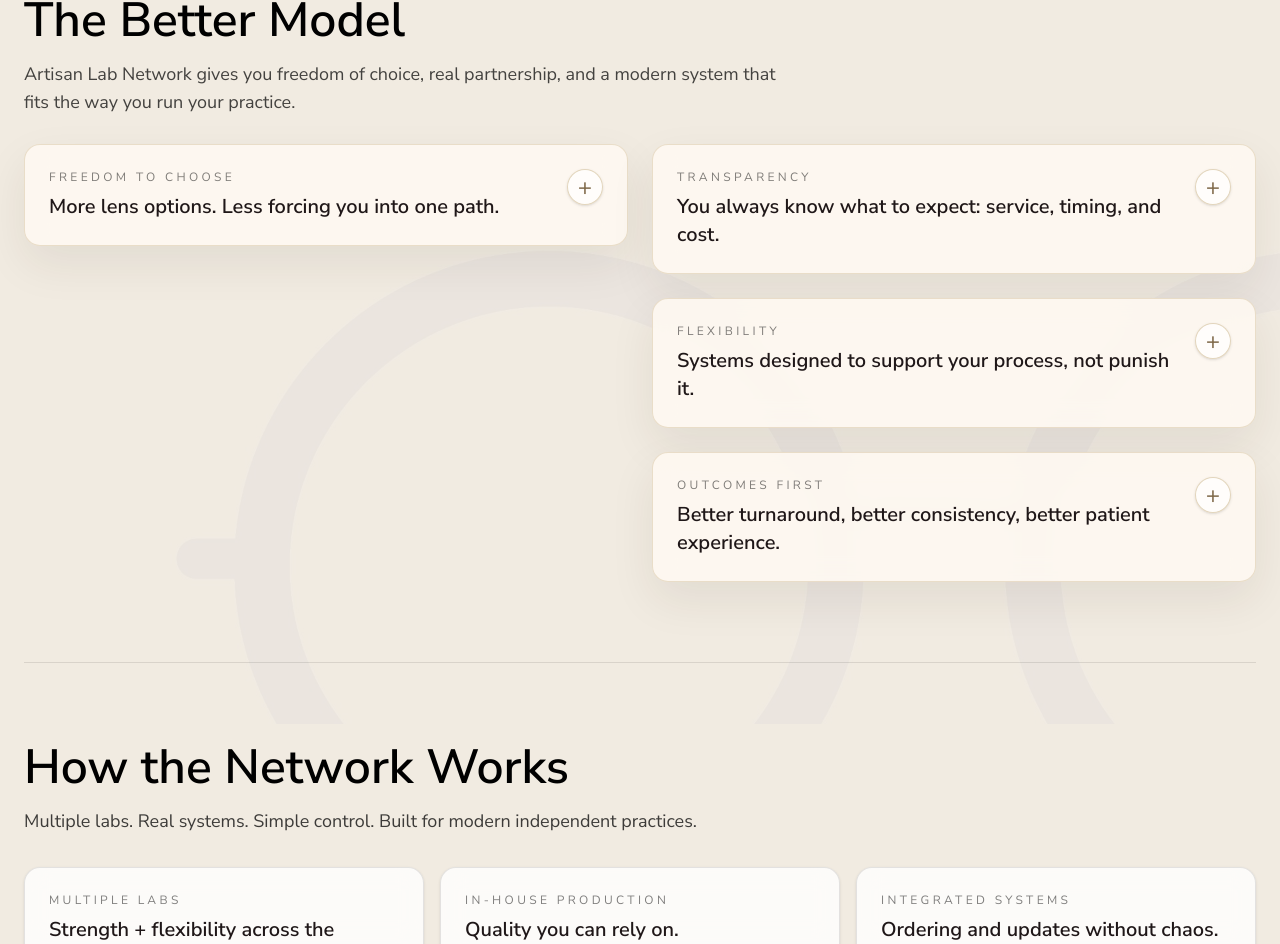
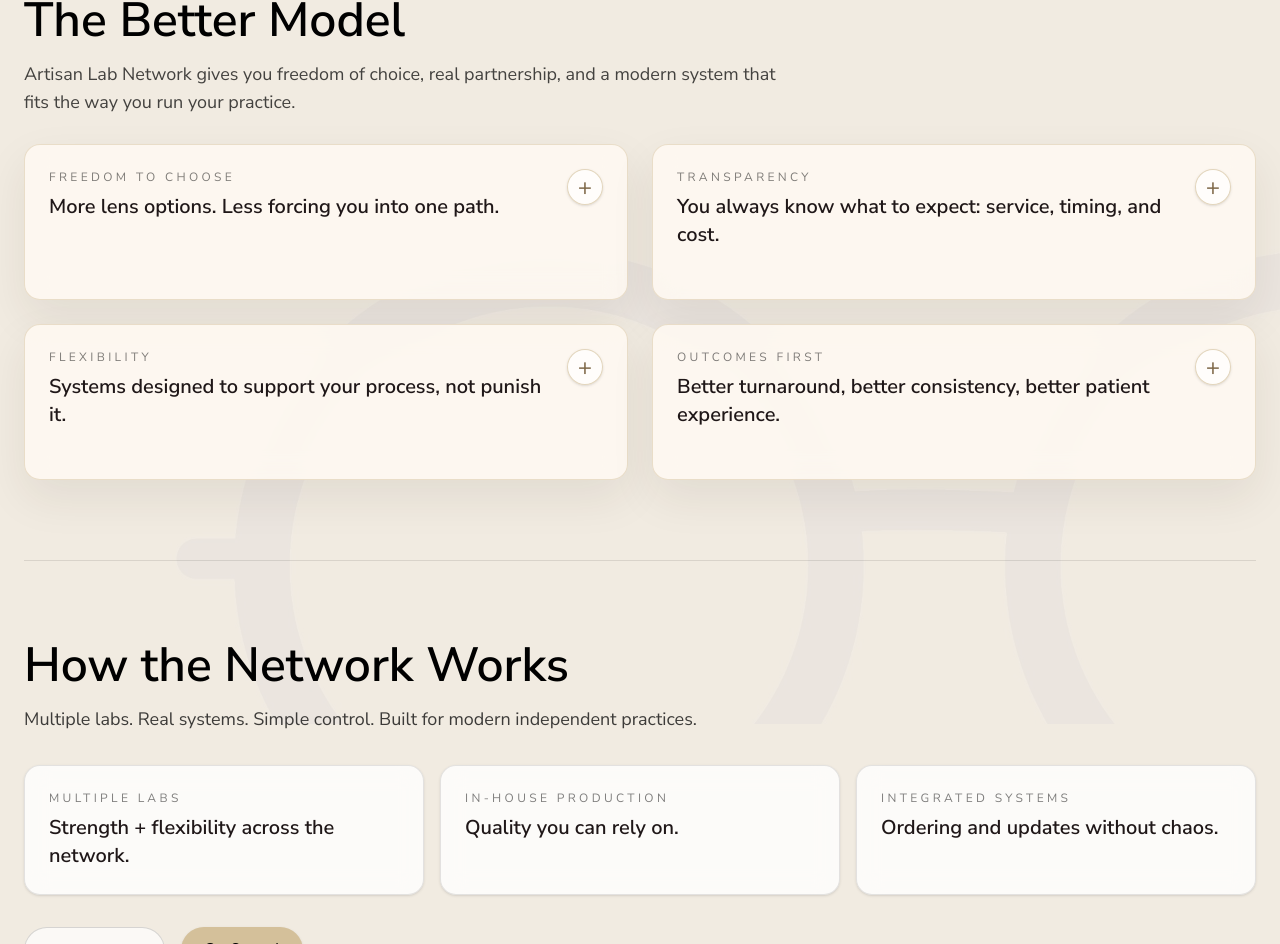
Before and after one commit to jimdayok/artisan-site, a Next.js app: page / in a window 1280 px wide. Shown: the part 1534-2478 px from the top of the page. Built offline with nearby package versions, Linux system fonts and the light colour scheme.

Commit message:
update homepage layout and artisan model

```diff
--- a/app/page.tsx
+++ b/app/page.tsx
@@ -218,7 +218,9 @@
   return (
     <motion.article
       variants={cardReveal}
-      className="rounded-2xl border border-[#d6c3a1]/50 bg-[#fffaf2]/85 p-6 shadow-[0_18px_45px_rgba(49,39,26,0.08)] backdrop-blur-md transition hover:-translate-y-1 hover:border-[#c9b28b] hover:bg-[#fffaf2] hover:shadow-[0_24px_64px_rgba(49,39,26,0.13)]"
+      className={`rounded-2xl border border-[#d6c3a1]/50 bg-[#fffaf2]/85 p-6 shadow-[0_18px_45px_rgba(49,39,26,0.08)] backdrop-blur-md transition hover:-translate-y-1 hover:border-[#c9b28b] hover:bg-[#fffaf2] hover:shadow-[0_24px_64px_rgba(49,39,26,0.13)] ${
+        isOpen ? "" : "min-h-[156px]"
+      }`}
     >
       <button
         type="button"
@@ -252,6 +254,8 @@
             className="overflow-hidden"
           >
             <div className="mt-5 border-t border-[#d6c3a1]/45 pt-5">
+              {card.id !== "transparency" ? (
+                <>
                   {card.expandedTitle ? (
                     <h3 className="text-lg font-semibold text-[#1f1718]">
                       {card.expandedTitle}
@@ -260,6 +264,8 @@
                   <p className="mt-2 text-sm leading-7 text-black/66">
                     {card.expandedBody}
                   </p>
+                </>
+              ) : null}
 
               {card.id === "freedom" ? (
                 <div className="mt-5 grid grid-cols-2 gap-3 md:grid-cols-3 lg:grid-cols-4">
@@ -286,6 +292,37 @@
                       ) : null}
                     </Link>
                   ))}
+                </div>
+              ) : null}
+
+              {card.id === "transparency" ? (
+                <div className="transparency-expanded-content mt-5 rounded-2xl border border-[#d6c3a1]/45 bg-white/72 p-4 shadow-[0_18px_44px_rgba(49,39,26,0.08)] md:p-5">
+                  <div className="transparency-dashboard-header">
+                    <p className="text-xs font-semibold uppercase tracking-[0.28em] text-[#8a7654]">
+                      Transparency
+                    </p>
+                    <h3 className="mt-3 text-2xl font-semibold leading-tight text-[#1f1718] md:text-3xl">
+                      Real numbers. Clear expectations. No surprises.
+                    </h3>
+                    <p className="mt-3 text-sm leading-7 text-[#625b53] md:text-base">
+                      Simple reporting, easy to understand pricing, and service standards your team can track.
+                    </p>
+                  </div>
+
+                  <div className="mt-5 rounded-2xl border border-[#e2d4bf] bg-[#fffaf2] p-3 shadow-[inset_0_1px_0_rgba(255,255,255,0.9)] md:p-4">
+                    <p className="transparency-performance-label text-[11px] font-semibold uppercase tracking-[0.24em] text-[#8a7654]">
+                      Performance Overview
+                    </p>
+                    <img
+                      src="/transparency-icons.png"
+                      alt="Transparency performance overview showing turnaround time, service levels, hold time, and tariff fee metrics"
+                      className="transparency-dashboard-image mt-4 h-auto max-h-[360px] w-full max-w-full rounded-xl object-contain"
+                    />
+                  </div>
+
+                  <p className="transparency-footer-line mt-4 text-center text-sm font-semibold leading-6 text-[#625b53]">
+                    Clear reports. Simple pricing. No tariff passthrough fees.
+                  </p>
                 </div>
               ) : null}
             </div>
@@ -318,6 +355,24 @@
   }, []);
 
   const activeProofQuote = proofQuotes[activeProof];
+  const activeBetterModelCardData =
+    betterModelCards.find((card) => card.id === activeBetterModelCard) ?? null;
+  const freedomBetterModelCard = betterModelCards.find((card) => card.id === "freedom");
+  const supportingBetterModelCards = betterModelCards.filter((card) => card.id !== "freedom");
+
+  const renderBetterModelCard = (card: (typeof betterModelCards)[number]) => (
+    <BetterModelCard
+      key={card.id}
+      card={card}
+      isOpen={activeBetterModelCard === card.id}
+      onToggle={() =>
+        setActiveBetterModelCard((current) =>
+          current === card.id ? null : card.id
+        )
+      }
+    />
+  );
+
   const goToProof = (direction: "prev" | "next") => {
     setActiveProof((prev) => {
       if (direction === "prev") return (prev - 1 + proofQuotes.length) % proofQuotes.length;
@@ -527,41 +582,23 @@
               initial="initial"
               whileInView="whileInView"
               viewport={{ once: true, amount: 0.2 }}
-              className="mt-7 grid items-start gap-6 lg:grid-cols-2"
+              className={`mt-7 grid items-start gap-6 ${
+                activeBetterModelCardData ? "lg:grid-cols-2" : "md:grid-cols-2"
+              }`}
             >
+              {activeBetterModelCardData ? (
+                <>
                   <div className="min-w-0">
-                {betterModelCards
-                  .filter((card) => card.id === "freedom")
-                  .map((card) => (
-                    <BetterModelCard
-                      key={card.id}
-                      card={card}
-                      isOpen={activeBetterModelCard === card.id}
-                      onToggle={() =>
-                        setActiveBetterModelCard((current) =>
-                          current === card.id ? null : card.id
-                        )
-                      }
-                    />
-                  ))}
+                    {freedomBetterModelCard ? renderBetterModelCard(freedomBetterModelCard) : null}
                   </div>
 
                   <div className="flex min-w-0 flex-col gap-6">
-                {betterModelCards
-                  .filter((card) => card.id !== "freedom")
-                  .map((card) => (
-                    <BetterModelCard
-                      key={card.id}
-                      card={card}
-                      isOpen={activeBetterModelCard === card.id}
-                      onToggle={() =>
-                        setActiveBetterModelCard((current) =>
-                          current === card.id ? null : card.id
-                        )
-                      }
-                    />
-                  ))}
+                    {supportingBetterModelCards.map(renderBetterModelCard)}
                   </div>
+                </>
+              ) : (
+                betterModelCards.map(renderBetterModelCard)
+              )}
             </motion.div>
           </div>
 
```
Also changed, not shown: public/transparency-icons.png (added). Lines whose indentation alone changed are shown as unchanged.
